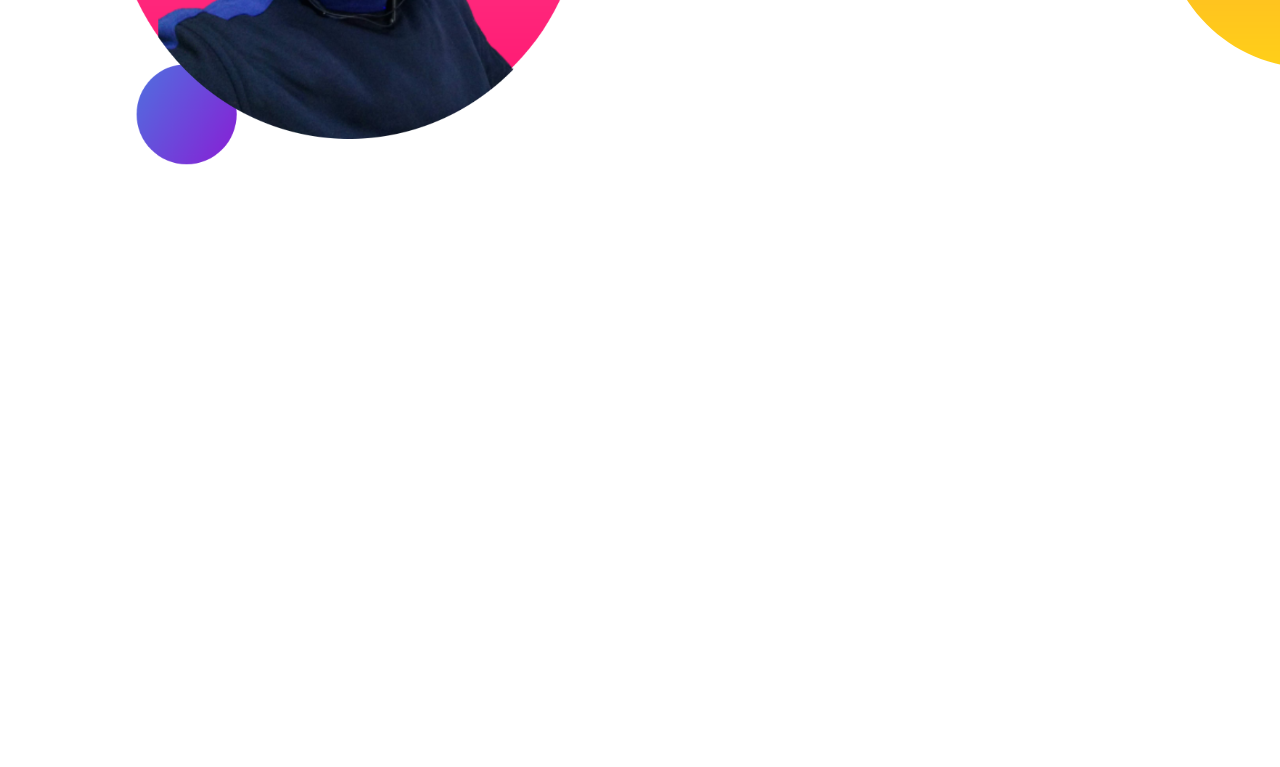
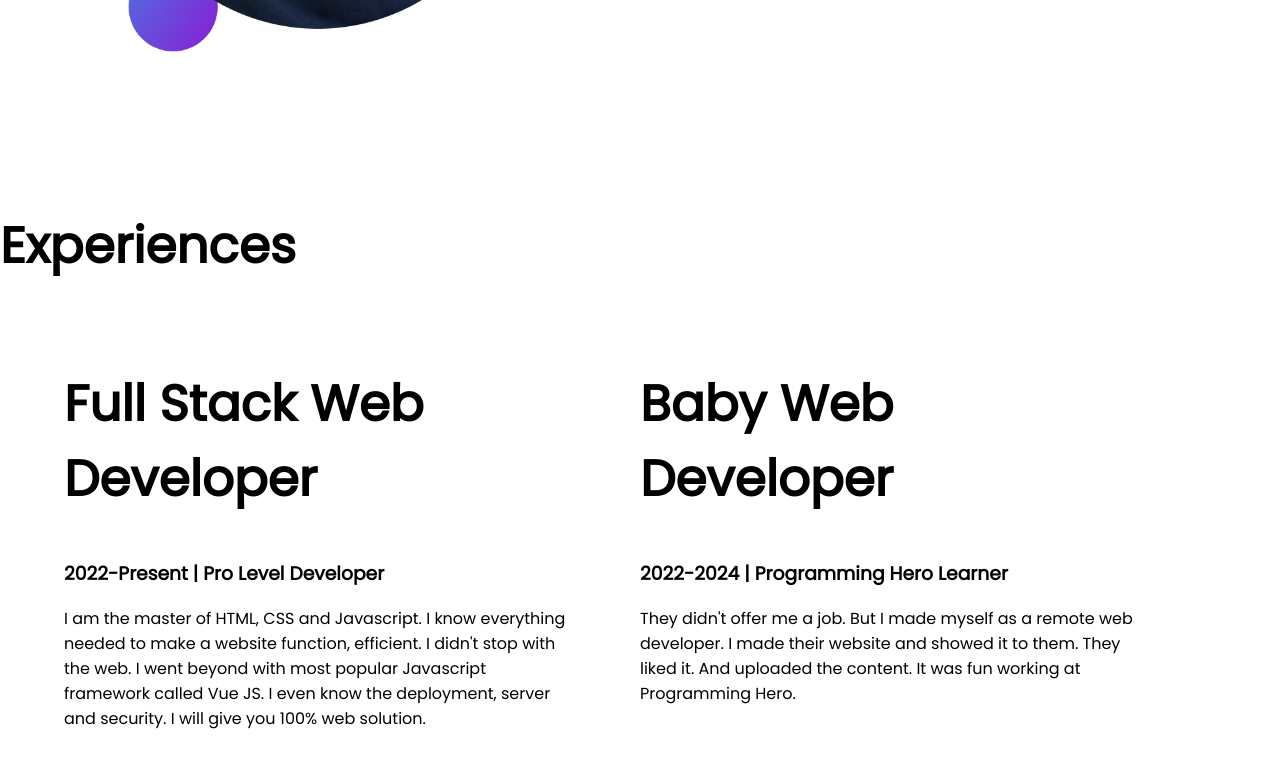
Before and after one commit to TitasKanti/developer-portfolio, a plain HTML site: page index.html in a window 1280 px wide. Shown: the part 1005-1772 px from the top of the page. Before the commit the page ends 1327 px from the top, so only its background shows below. Drawn offline with Linux system fonts and the light colour scheme.

Commit message:
3rd block exp

```diff
--- a/index.html
+++ b/index.html
@@ -13,17 +13,13 @@
 </head>
 
 <body>
-    <section class="top-banner">
+    <section class="top-banner flexible-container">
         <div class="half-width">
             <h1>Welcome To</h1>
             <h1><span class="clrorange">Titas Pondit</span> World</h1>
             <h3>Build Climber and Train Stopper</h3>
             <p>
-                You might saw me jumping, climbing buildings, and stopping trains. But nobody pays me a dime for that
-                work.
-                That's why I am learning and mastering web development. I will not stop until I become the Web
-                Development
-                Hero.
+                You might saw me jumping, climbing buildings, and stopping trains. But nobody pays me a dime for that work. That's why I am learning and mastering web development. I will not stop until I become the Web Development Hero.
             </p>
             <a class="link-button" href="https://www.linkedin.com/in/titas-kanti-pondit-963903216/" target="_blank">HIRE
                 ME</a>
@@ -34,7 +30,7 @@
         </div>
     </section>
 
-    <section class="dream-big">
+    <section class="dream-big flexible-container">
         <div class="half-width">
             <img src="images/myprt2.png" alt="image2">
         </div>
@@ -43,12 +39,33 @@
             <h1>Dream Big</h1>
             <h3>Become a web developer</h3>
             <P>
-                I already learned the basic HTML and CSS. I can build any simple website. I can even teach my grandma
-                how to
-                make simple website. My goal is to build 3 websites and learn advanced topics.
+                I already learned the basic HTML and CSS. I can build any simple website. I can even teach my grandma how to make simple website. My goal is to build 3 websites and learn advanced topics.
             </P>
             <a class="link-button" target="_blank" href="">DOWNLOAD RESUME</a>
         </div>
+
+    </section>
+    <section class="experience-area">
+        <h1>Experiences</h1>
+
+        <div class="flexible-container">
+            <div class="half-width">
+                <h1>Full Stack Web Developer</h1>
+                <h3>2022-Present | Pro Level Developer</h3>
+                <p>
+                    I am the master of HTML, CSS and Javascript. I know everything needed to make a website function, efficient. I didn't stop with the web. I went beyond with most popular Javascript framework called Vue JS. I even know the deployment, server and security. I will give you 100% web solution.
+                </p>
+            </div>
+
+            <div class="half-width">
+                <h1>Baby Web Developer</h1>
+                <h3>2022-2024 | Programming Hero Learner</h3>
+                <p>
+                    They didn't offer me a job. But I made myself as a remote web developer. I made their website and showed it to them. They liked it. And uploaded the content. It was fun working at Programming Hero.
+                </p>
+            </div>
+        </div>
+
     </section>
 </body>
 
--- a/style.css
+++ b/style.css
@@ -8,12 +8,12 @@ h1{
 .clrorange{
     color:orange;
 }
-section{
+.flexible-container{
     display: flex;
     margin-bottom: 150px;
 }
 .half-width{
-    width: 50%;
+    width: 40%;
     padding-left: 5%;
 }
 .half-width img{
```
